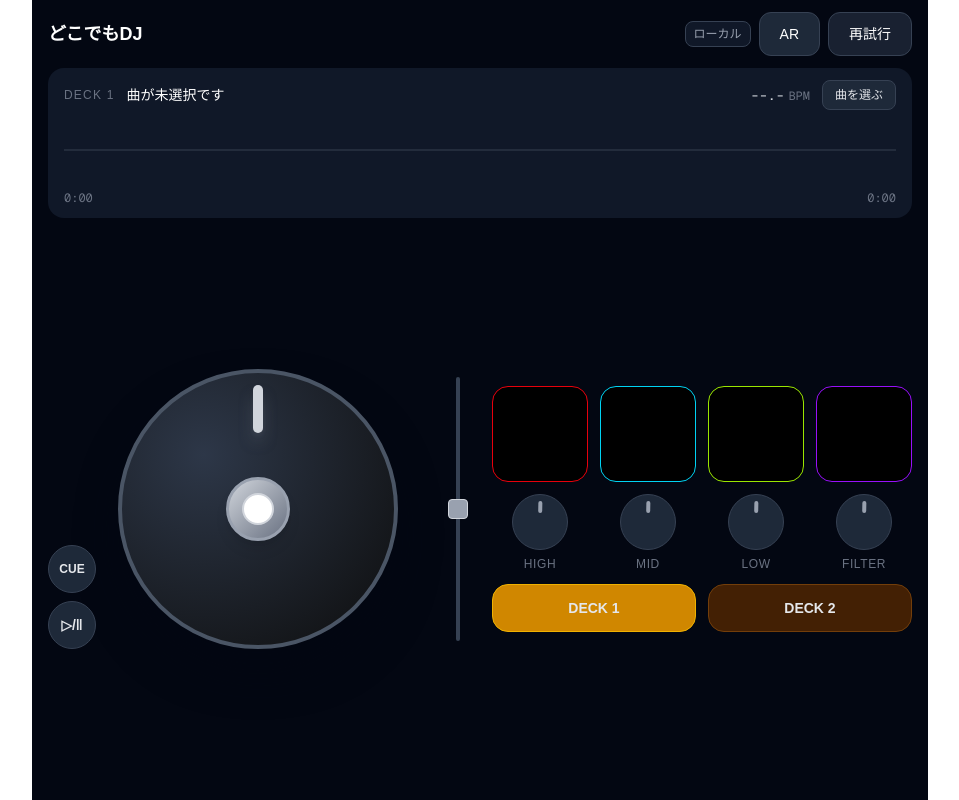
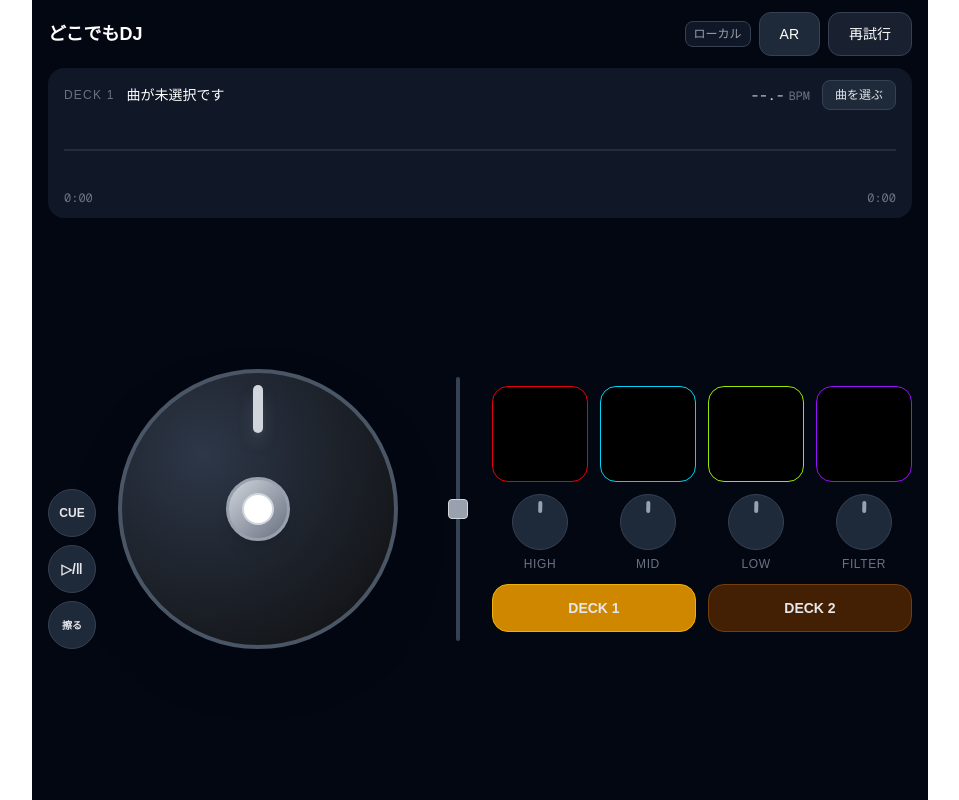
Before and after one commit to andooo26/dokodemo-dj, a Next.js app: page /touch in a window 1280 px wide. Shown: the whole page, without its empty margins (160-1119 px from the left). Built offline with nearby package versions, Linux system fonts and the light colour scheme.

Commit message:
スクラッチ機能の実装

```diff
--- a/src/app/touch/page.tsx
+++ b/src/app/touch/page.tsx
@@ -234,6 +234,58 @@ function PlayStopButton({ channel, send }: {
   )
 }
 
+// BPMに合わせてジョグを前後に振る。信号はタンテを手で回したときと同じ
+function ScratchButton({ channel, bpm, send }: {
+  channel: number
+  bpm: number
+  send: (msg: MidiMsg) => void
+}) {
+  const [pressed, setPressed] = useState(false)
+  const frameRef = useRef(0)
+
+  const stop = () => {
+    if (!frameRef.current) return
+    cancelAnimationFrame(frameRef.current)
+    frameRef.current = 0
+    setPressed(false)
+    send({ type: 'pitch_bend', channel, value: PITCH_CENTER })
+    send({ type: 'note_off', channel, note: TURNTABLE_STOP_NOTE })
+  }
+
+  useEffect(() => () => { if (frameRef.current) cancelAnimationFrame(frameRef.current) }, [])
+
+  const start = (e: React.PointerEvent) => {
+    e.currentTarget.setPointerCapture(e.pointerId)
+    setPressed(true)
+    send({ type: 'note_on', channel, note: TURNTABLE_STOP_NOTE, velocity: 127 })
+
+    const beat = 60000 / (bpm || 120)
+    const began = performance.now()
+    const loop = () => {
+      // 1拍で1往復。位相は経過時間から出すので、駒落ちしてもずれない
+      const phase = ((performance.now() - began) % beat) / beat
+      const swing = Math.sin(phase * 2 * Math.PI) * SCRATCH_DEPTH
+      send({ type: 'pitch_bend', channel, value: Math.round(PITCH_CENTER + swing * 4096) })
+      frameRef.current = requestAnimationFrame(loop)
+    }
+    loop()
+  }
+
+  return (
+    <button
+      className={`w-12 h-12 rounded-full text-[10px] font-semibold select-none touch-none border border-gray-700
+                  transition-all duration-75
+                  ${pressed ? 'bg-gray-400 scale-95 text-gray-950' : 'bg-gray-800 text-gray-200'}`}
+      onPointerDown={start}
+      onPointerUp={stop}
+      onPointerCancel={stop}
+      onPointerLeave={stop}
+    >
+      擦る
+    </button>
+  )
+}
+
 function Pad({ note, label, border, activeBg, armed, onNoteOn, onNoteOff }: {
   note: number; label: string; border: string; activeBg: string
   armed: boolean
@@ -292,6 +344,7 @@ function CueButton({ note, channel, label, active, onNoteOn, onNoteOff }: {
 }
 
 const CUE_COLOR = '#f59e0b'
+const SCRATCH_DEPTH = 0.8   // 自動スクラッチの振り幅
 
 // 全体波形。再生位置と頭出し点、ホットキューを重ねる
 function Waveform({ deck, state, position, peaks, onSeek }: {
@@ -569,6 +622,11 @@ export default function Controller() {
         <div className="absolute left-0 bottom-0 flex flex-col gap-2">
           <CuePlayButton channel={activeDeck} send={send} />
           <PlayStopButton channel={activeDeck} send={send} />
+          <ScratchButton
+            channel={activeDeck}
+            bpm={(dj.decks[activeDeck].bpm ?? 0) * dj.rate(activeDeck as DeckIndex)}
+            send={send}
+          />
         </div>
         <div className="absolute right-0 inset-y-0 py-2">
           <PitchFader
--- a/src/core/audio.ts
+++ b/src/core/audio.ts
@@ -243,6 +243,9 @@ export function createDjEngine(onChange?: (states: DeckState[]) => void) {
     d.touching = down
     d.scratch = 0
     applyRate(d)
+
+    // 止まっているデッキでも、触れている間は擦った音が出る
+    if (!d.playing && d.loaded) send(d, { type: down ? 'play' : 'pause' })
   }
 
   // amount は -1..1。負なら逆に回る
```
Also changed, not shown: 1 other file (tests, documents, lock files or other folders).
